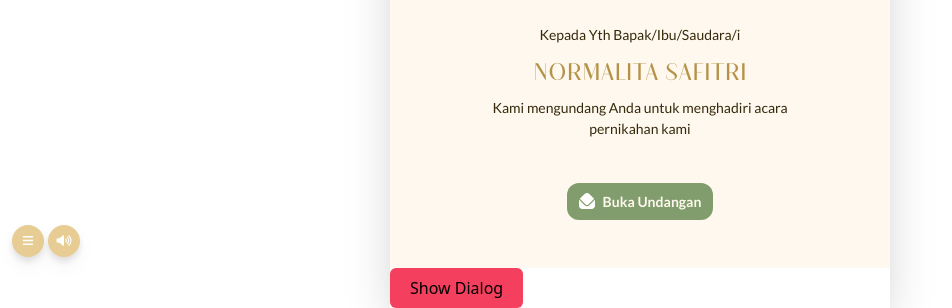
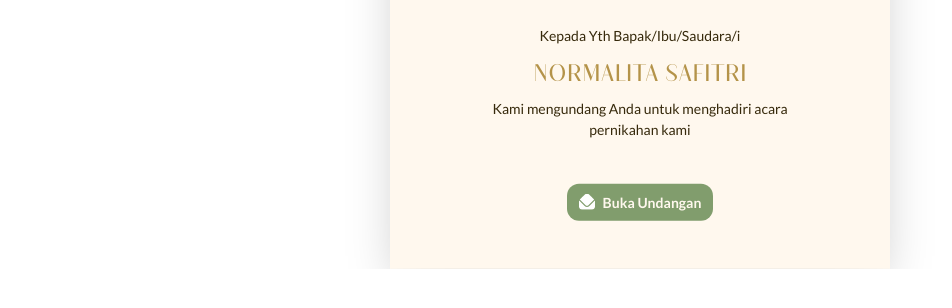
Before and after one commit to riomabox/ap-wedding, a website: page public/index.html in a window 1280 px wide. Shown: the part 531-839 px from the top of the page, without its empty margins (0-952 px from the left). After the commit the page ends 800 px from the top, so only its background shows below. Drawn offline with Linux system fonts and the light colour scheme.

Commit message:
chore: Menambahkan fungsionalitas modal homepage

```diff
--- a/public/index.html
+++ b/public/index.html
@@ -4,7 +4,7 @@
     <meta charset="UTF-8" />
     <meta http-equiv="X-UA-Compatible" content="IE=edge" />
     <meta name="viewport" content="width=device-width, initial-scale=1.0" />
-    <title>Document</title>
+    <title>The Wedding of Aghnia & Putro</title>
     <link rel="stylesheet" href="css/tailwind-output.css" />
     <link
       rel="stylesheet"
@@ -15,9 +15,9 @@
       crossorigin="anonymous"
     ></script>
   </head>
-  <body class="m-auto max-w-mobile-invitation shadow-2xl">
+  <body class="m-auto max-w-mobile-invitation overflow-hidden shadow-2xl">
     <!-- Side Menu -->
-    <div
+    <nav
       id="side-menu"
       class="fixed right-[-250px] top-0 z-50 flex h-screen w-[240px] flex-col space-y-5 bg-gray-700 p-5 text-white duration-300"
     >
@@ -32,13 +32,13 @@
       <a class="hover:text-amber-500" href="#">Contact Us</a>
       <a class="hover:text-amber-500" href="#">Terms of Service</a>
       <a class="hover:text-amber-500" href="#">Privacy Policy</a>
-    </div>
+    </nav>
     <!-- Audio Player -->
-    <audio src="songs/Biru.mp3" autoplay loop></audio>
+    <!-- <audio src="songs/Biru.mp3" autoplay loop></audio> -->
     <!-- Home Page -->
     <section
       id="hero"
-      class="flex h-full w-full flex-col items-center justify-center bg-neutral-White pb-12 text-center"
+      class="flex h-full w-full flex-col items-center justify-center bg-neutral-White pb-12 text-center duration-300"
     >
       <!-- floral ornament -->
       <div>
@@ -74,23 +74,11 @@
         </div>
       </div>
     </section>
-    <!-- This button is used to open the dialog -->
-    <button
-      id="open"
-      class="cursor-pointer rounded-md bg-rose-500 px-5 py-2 hover:bg-rose-700"
-    >
-      Show Dialog
-    </button>
-    <!-- Overlay element -->
-    <div
-      id="overlay"
-      class="fixed inset-0 z-40 hidden h-screen w-screen bg-gray-900 bg-opacity-60"
-    ></div>
 
-    <!-- The dialog -->
+    <!-- The Modal Home Page -->
     <div
       id="dialog"
-      class="fixed left-1/2 top-1/2 z-50 hidden w-96 -translate-x-1/2 -translate-y-1/2 space-y-5 rounded-md bg-white px-8 py-6 drop-shadow-lg"
+      class="fixed left-1/2 top-1/2 z-50 w-[500px] -translate-x-1/2 -translate-y-1/2 space-y-5 transition-all duration-1000 ease-in-out"
     >
       <section
         id="hero"
@@ -120,19 +108,19 @@
             </p>
           </div>
           <!-- button -->
-          <div>
           <button
-              class="BodyBold inline-flex items-center rounded-xl bg-primary-OlderSage px-3 py-2 text-neutral-White"
+            id="open-invitation-button"
+            class="BodyBold inline-flex items-center rounded-xl bg-primary-OlderSage px-3 py-2 text-neutral-White transition delay-150 duration-300 ease-in-out hover:-translate-y-1 hover:scale-110 hover:bg-primary-Olive"
             href="#"
-              id="close"
+            onclick="bukaUndangan()"
           >
             <img
+              id="open-invitation-img"
               src="../public/icons/envelope-open.svg"
               class="mr-2 h-4 w-4"
             />
             Buka Undangan
           </button>
-          </div>
         </div>
       </section>
     </div>
@@ -142,7 +130,7 @@
     <button
       id="hamburger-button"
       onclick="sideMenuHandler()"
-      class="fixed bottom-3 left-3 z-10 flex h-8 w-8 items-center justify-center rounded-full bg-secondary-Brl-02 text-xs text-white drop-shadow-lg duration-300 hover:animate-none hover:bg-secondary-Brl-03 hover:drop-shadow-2xl"
+      class="fixed bottom-3 left-3 z-10 hidden h-8 w-8 items-center justify-center rounded-full bg-secondary-Brl-02 text-xs text-white drop-shadow-lg duration-300 hover:animate-none hover:bg-secondary-Brl-03 hover:drop-shadow-2xl"
     >
       <i class="fa-solid fa-bars"></i>
     </button>
@@ -151,7 +139,7 @@
     <button
       id="sound-button"
       onclick="backsongsHandler()"
-      class="fixed bottom-3 left-12 z-10 flex h-8 w-8 items-center justify-center rounded-full bg-secondary-Brl-02 text-xs text-white drop-shadow-lg duration-300 hover:animate-none hover:bg-secondary-Brl-03 hover:drop-shadow-2xl"
+      class="fixed bottom-3 left-12 z-10 hidden h-8 w-8 items-center justify-center rounded-full bg-secondary-Brl-02 text-xs text-white drop-shadow-lg duration-300 hover:animate-none hover:bg-secondary-Brl-03 hover:drop-shadow-2xl"
     >
       <i class="fa-solid fa-volume-high"></i>
       <!-- <i class="fa-solid fa-volume-xmark"></i> -->
--- a/public/js/app.js
+++ b/public/js/app.js
@@ -36,19 +36,28 @@ function closeMenu() {
   sideMenu.classList.add("right-[-250px]");
 }
 
-var openButton = document.getElementById("open");
-var dialog = document.getElementById("dialog");
-var closeButton = document.getElementById("close");
-var overlay = document.getElementById("overlay");
+const bukaUndangan = async () => {
+  const body = document.getElementsByTagName("BODY")[0];
+  const modalHomepage = document.getElementById("dialog");
+  const hamburgerBtn = document.getElementById("hamburger-button");
+  const soundBtn = document.getElementById("sound-button");
+  document.getElementById("open-invitation-button").disabled = true;
 
-// show the overlay and the dialog
-openButton.addEventListener("click", function () {
-  dialog.classList.remove("hidden");
-  overlay.classList.remove("hidden");
-});
+  document.getElementById("open-invitation-img").src =
+    "../public/icons/loading-spinner.svg";
+  document.getElementById("open-invitation-img").classList.add("animate-spin");
 
-// hide the overlay and the dialog
-closeButton.addEventListener("click", function () {
-  dialog.classList.add("hidden");
-  overlay.classList.add("hidden");
-});
+  const BukaUndanganClicked = () => {
+    body.classList.remove("overflow-hidden");
+    modalHomepage.classList.add("top-[-100vh]");
+    hamburgerBtn.classList.remove("hidden");
+    soundBtn.classList.remove("hidden");
+  };
+
+  setTimeout(BukaUndanganClicked, 3000);
+  // document.getElementById('tombol-musik').style.display = 'block';
+  // audio.play();
+  // AOS.init();
+  // await login();
+  // timer();
+};
```
Also changed, not shown: public/css/tailwind-output.css, public/icons/loading-spinner.svg (added). Lines whose indentation alone changed are shown as unchanged.
